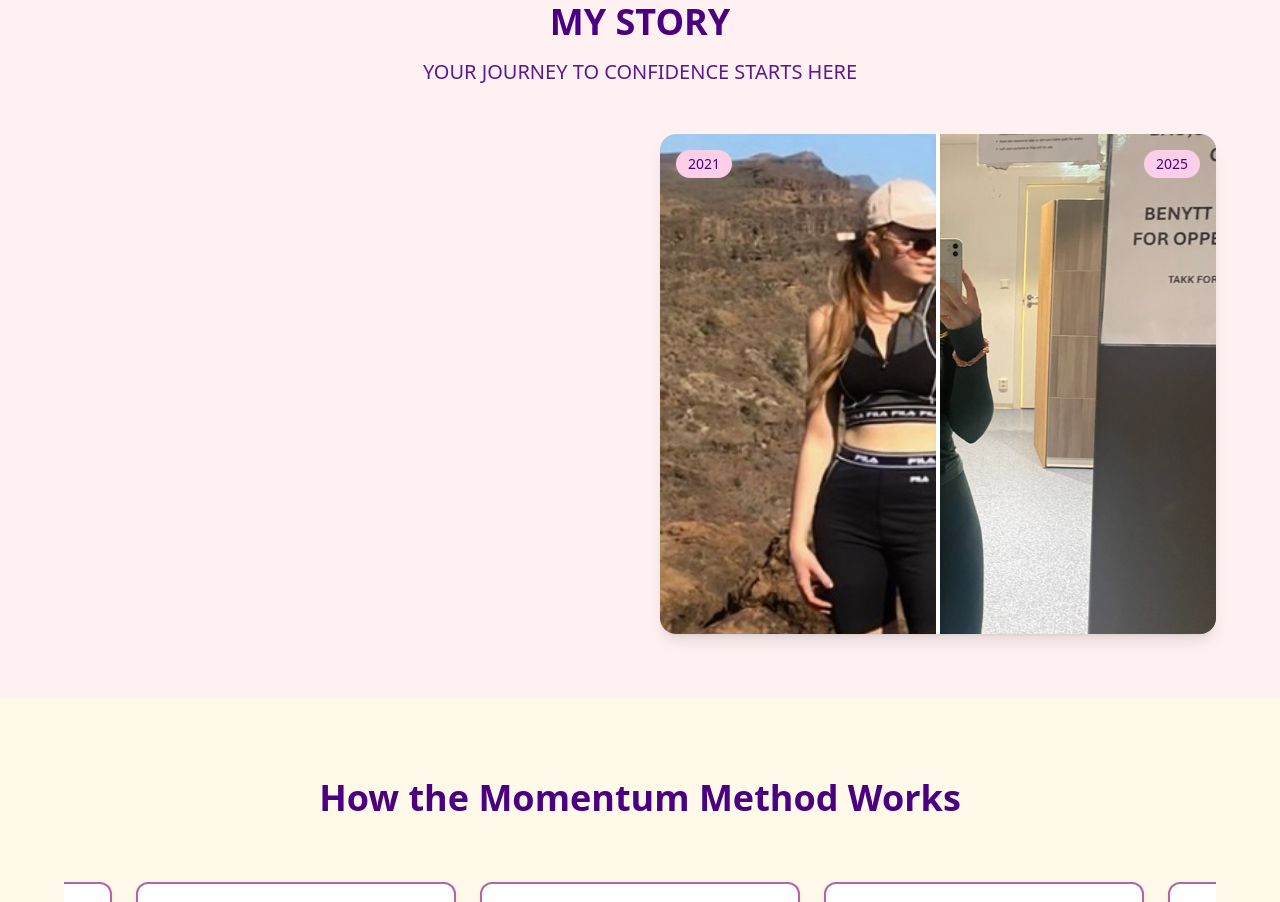
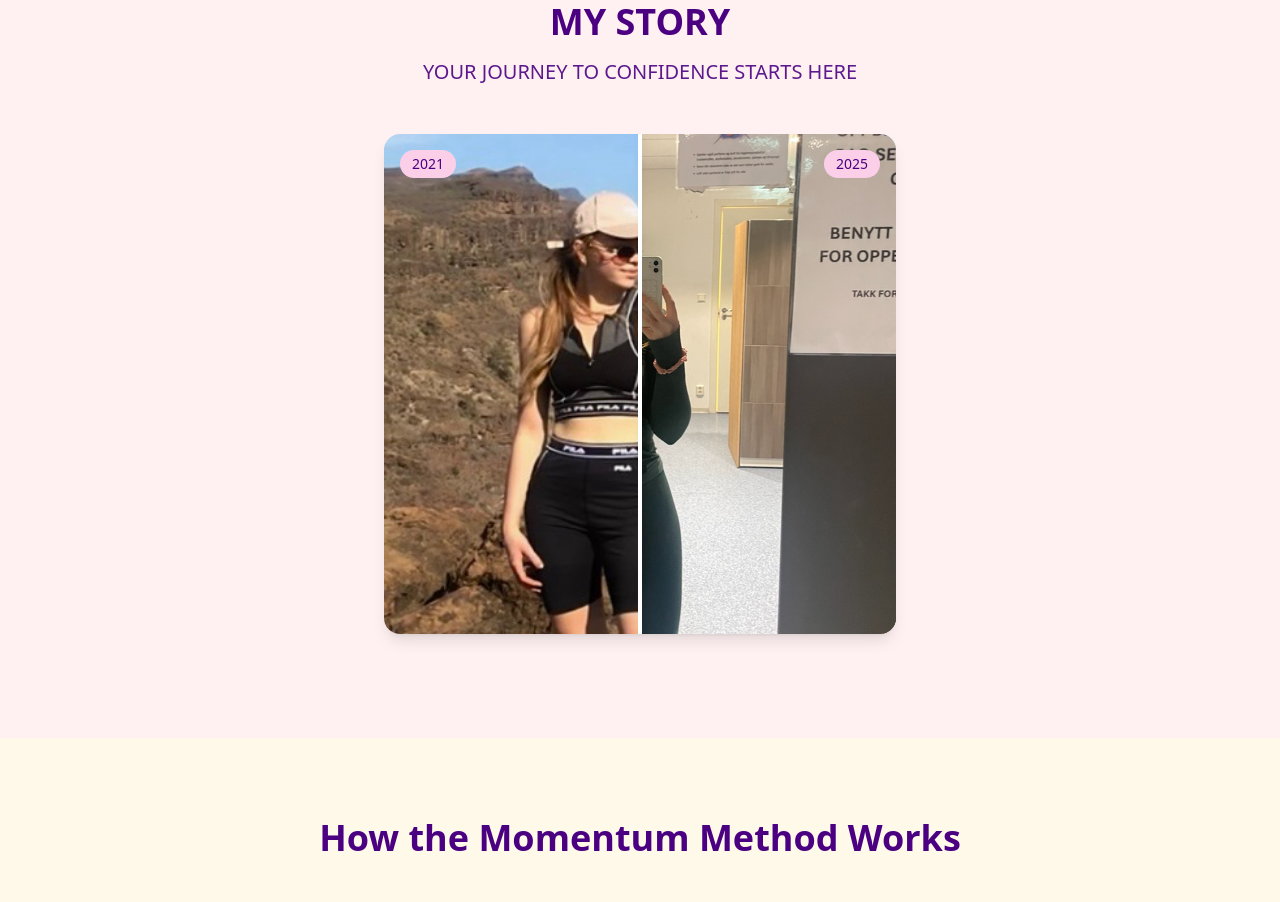
Before and after one commit to sdnssr1/Momentum-Coaching, a React (Vite) app: page / in a window 1280 px wide. Shown: the part 2240-3142 px from the top of the page. Built offline with nearby package versions, Linux system fonts and the light colour scheme.

Commit message:
timeline positioning changes to make it center

```diff
--- a/src/components/sections/MyStorySection.tsx
+++ b/src/components/sections/MyStorySection.tsx
@@ -57,19 +57,15 @@ export default function MyStorySection() {
           </div>
         </Reveal>
 
-        <div className="flex flex-col lg:flex-row gap-10 items-center">
-          {/* ───────────────── Left column ───────────────── */}
-          <div className="flex-1">
-            <Reveal>{/* … your narrative content unchanged … */}</Reveal>
-          </div>
-
-          {/* ───────────────── Right column – slider ───────────────── */}
-          <div className="flex-1">
-            <Reveal>
+        {/* Center the slider component */}
+        <div className="flex justify-center items-center mb-10">
+          {/* Centered slider */}
+          <div className="w-full max-w-lg">
+            <Reveal viewport={{ once: true, amount: 0.1 }}>
               <div
                 ref={boxRef}
                 onPointerDown={startDrag}
-                className="relative w-full aspect-[3/4] max-h-[500px] rounded-2xl overflow-hidden shadow-lg cursor-ew-resize select-none"
+                className="relative w-full aspect-[1/1] min-h-[300px] max-h-[500px] rounded-2xl overflow-hidden shadow-lg cursor-ew-resize select-none"
               >
                 {/* AFTER (background) */}
                 <img
```
